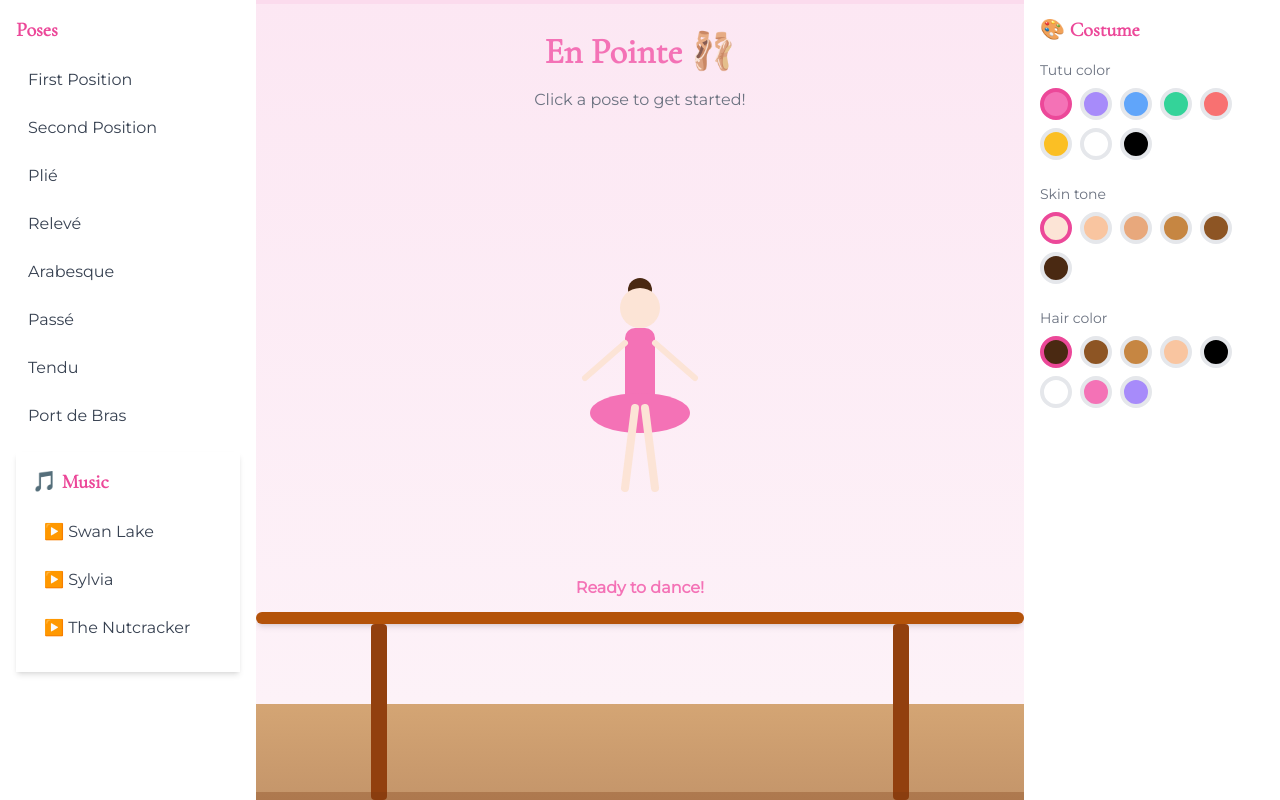
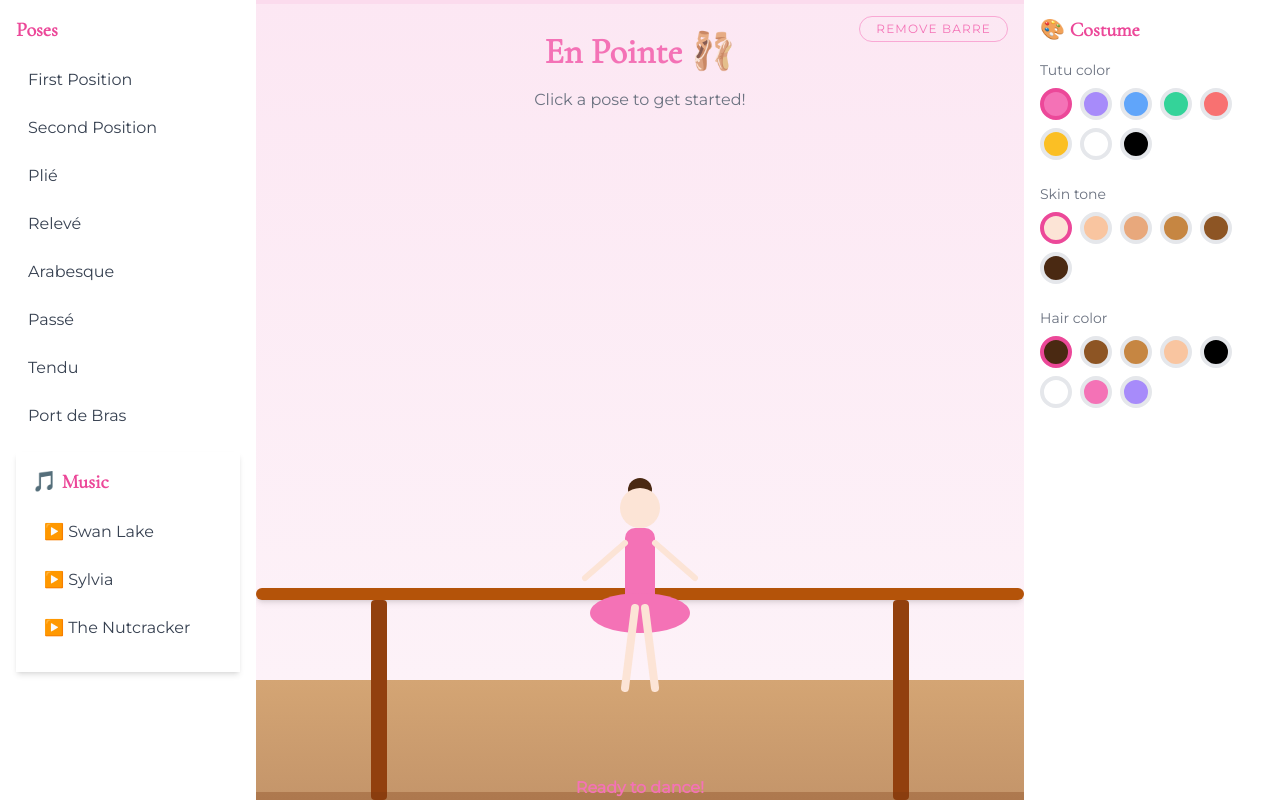
Before and after one commit to maria92835/en-pointe, a React (Vite) app: page / in a window 1280 px wide. Both pictures are taken after a click on the button "BEGIN". Built offline with nearby package versions, Linux system fonts and the light colour scheme.

Commit message:
welcome screen, hair color, barre toggle

```diff
--- a/src/App.jsx
+++ b/src/App.jsx
@@ -11,6 +11,7 @@ export default function App() {
   const [skinColor, setSkinColor] = useState("#fce4d6")
   const [hairColor, setHairColor] = useState("#4a2912")
   const [started, setStarted] = useState(false)
+  const [showBarre, setShowBarre] = useState(true)
   if (!started) {
     return <WelcomeScreen onEnter={() => setStarted(true)} />
   }
@@ -43,20 +44,27 @@ export default function App() {
 
       {/* Main stage area */}
       <div className="flex-1 flex flex-col items-center justify-center relative overflow-hidden"
-        style={{background: "linear-gradient(180deg, #fce7f3 0%, #fdf2f8 88%, #d4a574 88%, #c4956a 100%)"}}>
-
+      style={{background: "linear-gradient(180deg, #fce7f3 0%, #fdf2f8 85%, #d4a574 85%, #c4956a 100%)"}}>
       {/* Studio wall mirror line */}
       <div className="absolute top-0 left-0 right-0 h-1 bg-pink-200 opacity-50" />
 
-        {/* Barre */}
-        <div className="absolute w-full flex items-center" style={{bottom: "22%"}}>
+      {/* Barre toggle button */}
+      <button
+        onClick={() => setShowBarre(!showBarre)}
+        className="absolute top-4 right-4 px-4 py-1 border border-pink-300 text-pink-400 text-xs tracking-widest uppercase hover:bg-pink-100 transition-all rounded-full"
+        style={{fontFamily: "Montserrat, sans-serif"}}>
+        {showBarre ? "Remove Barre" : "Add Barre"}
+      </button>
+
+      {showBarre && (
+            <>
+        <div className="absolute w-full flex items-center" style={{bottom: "25%"}}>
         <div className="w-full h-3 bg-amber-700 rounded-full shadow-md" />
         </div>
-        {/* Barre left post */}
-        <div className="absolute w-4 bg-amber-800 rounded" style={{bottom: "0%", height: "22%", left: "15%"}} />
-        {/* Barre right post */}
-        <div className="absolute w-4 bg-amber-800 rounded" style={{bottom: "0%", height: "22%", right: "15%"}} />
-        {/* Floor line */}
+        <div className="absolute w-4 bg-amber-800 rounded" style={{bottom: "0%", height: "25%", left: "15%"}} />
+        <div className="absolute w-4 bg-amber-800 rounded" style={{bottom: "0%", height: "25%", right: "15%"}} />
+        </>
+          )}
       <div className="absolute bottom-0 left-0 right-0 h-2 bg-amber-900 opacity-30" />
 
       {/* Top content */}
@@ -66,7 +74,7 @@ export default function App() {
       </div>
 
       {/* Ballerina positioned at barre */}
-        <div className="absolute" style={{bottom: "25%"}}>
+      <div className="absolute" style={{bottom: "0%"}}>
       <Ballerina pose={selectedPose} costumeColor={costumeColor} skinColor={skinColor} hairColor={hairColor} />
       </div>
 
```
Lines whose indentation alone changed are shown as unchanged.
